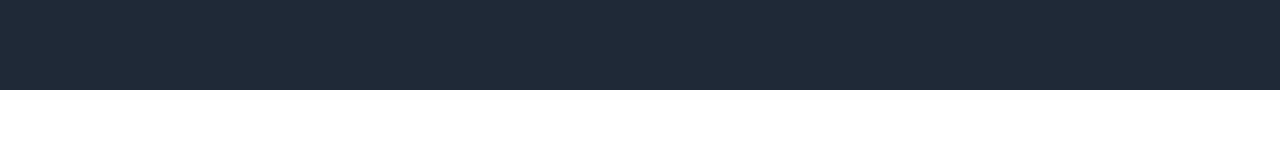
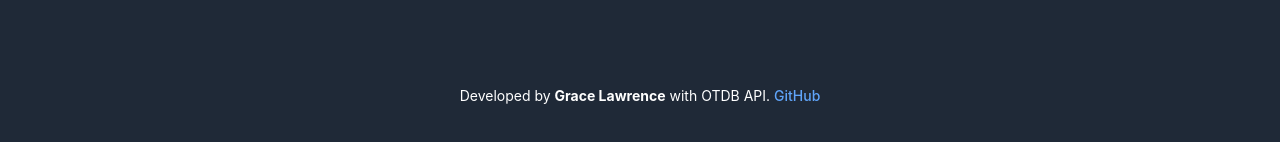
Before and after one commit to ggllawc4/Alx-capstone-Quiz-app, a React (Vite) app in the folder quiz-app-project/: page / in a window 1280 px wide. Shown: the part 710-852 px from the top of the page. Before the commit the page ends 800 px from the top, so only its background shows below. Built offline with nearby package versions, Linux system fonts and the light colour scheme; no server answers.

Commit message:
Add a Footer component for developers name and GitHub profile

```diff
--- a/quiz-app-project/src/App.jsx
+++ b/quiz-app-project/src/App.jsx
@@ -3,6 +3,7 @@
 import QuizStart from "./components/QuizStart";
 import QuestionCard from "./components/QuestionCard";
 import ScoreSummary from "./components/ScoreSummary";
+import Footer from "./components/Footer";
 // import QuizHistory from "./components/QuizHistory";
 import Dashboard from "./components/Dashboard";
 import LoadingSpinner from "./components/LoadingSpinner";
@@ -121,7 +122,8 @@
   }
 
   return (
-    <div>
+    <div className="flex flex-col min-h-screen">
+      <main className="flex-grow">
         <h1 className="text-4xl font-bold text-center mt-8 mb-6">Welcome to the Quiz App</h1>
         <button
           onClick={() => setViewDashboard(true)}
@@ -130,6 +132,8 @@
           View Dashboard
         </button>
         <QuizStart onStart={startQuiz} />
+      </main>
+      <Footer />
     </div>
   );
 }
--- /dev/null
+++ b/quiz-app-project/src/components/Footer.jsx
@@ -0,0 +1,21 @@
+import React from "react";
+
+function Footer() {
+  return (
+    <footer className="bg-gray-800 text-white text-center py-4 mt-8">
+      <p className="text-sm">
+        Developed by <strong>Grace Lawrence</strong> with OTDB API.{" "}
+        <a
+          href="https://github.com/ggllawc4"
+          target="_blank"
+          rel="noopener noreferrer"
+          className="text-blue-400 hover:underline"
+        >
+          GitHub
+        </a>
+      </p>
+    </footer>
+  );
+}
+
+export default Footer;
```
Lines whose indentation alone changed are shown as unchanged.
